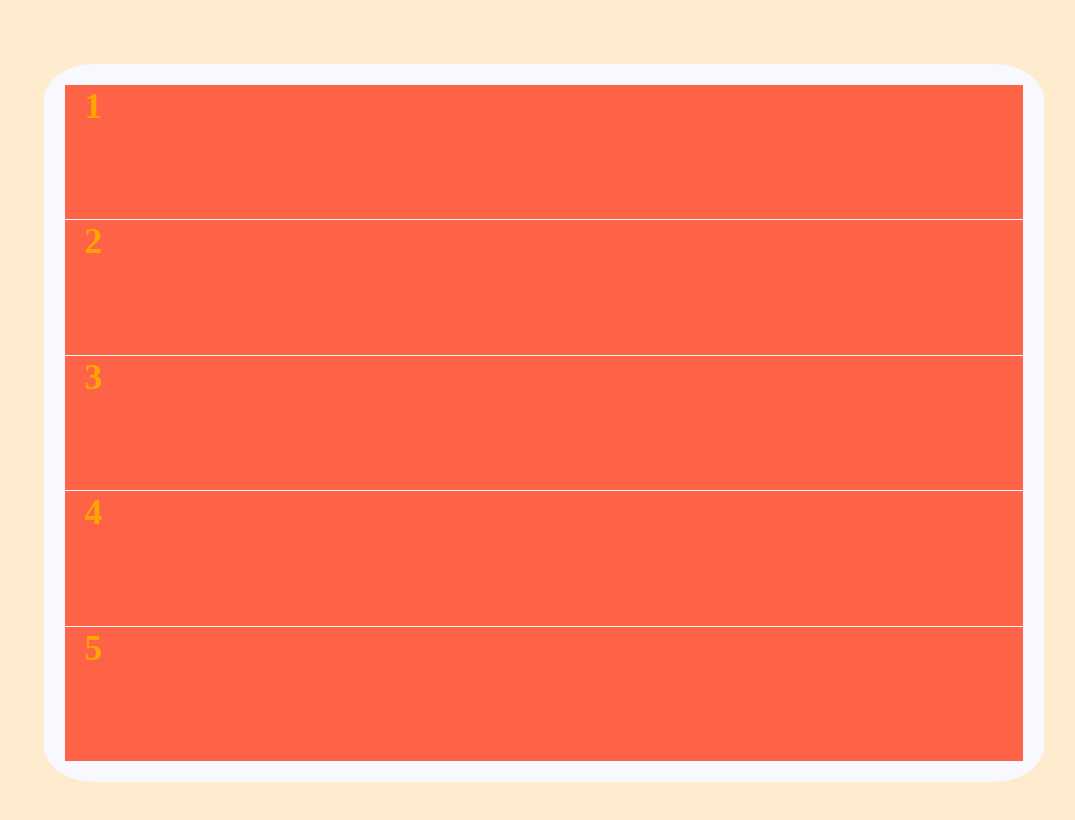
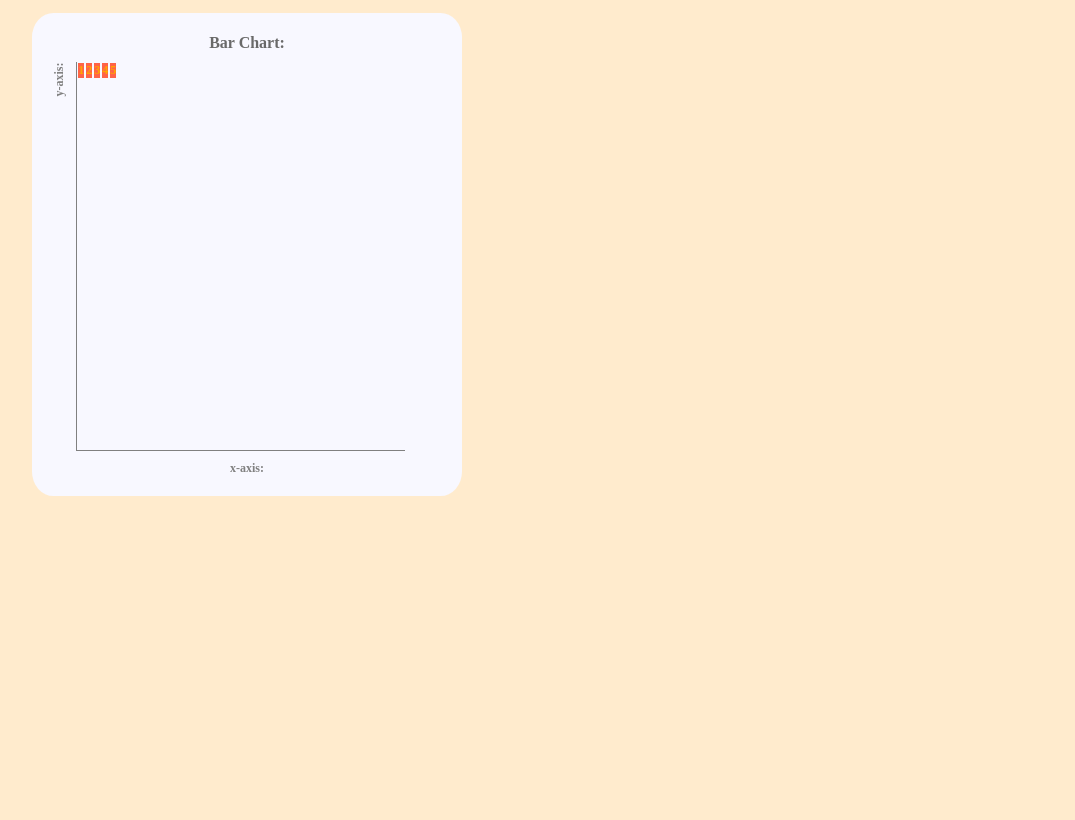
Before and after one commit to jo-wood/prep-course-stretch-project, a website: page main/index.html in a window 1280 px wide. Shown: the whole page, without its empty margins (96-1171 px from the left). Drawn offline with nearby package versions, Linux system fonts and the light colour scheme.

Commit message:
swapped y and x axis as required by instructions

```diff
--- a/main/app.js
+++ b/main/app.js
@@ -15,7 +15,7 @@ if (num === 2) {
 
 }
 
-console.log($( "#root" ).append(newdiv));
+console.log($( "#chart" ).append(newdiv));
 
 
 }
--- a/main/index.html
+++ b/main/index.html
@@ -11,7 +11,12 @@
 <body>
 
   <div id="root">
+    <h1>Bar Chart:</h1>
+    <h2 id="yaxis">y-axis:</h2>
+    <div id="chart">
 
+    </div>
+    <h2 id="xaxis">x-axis:</h2>
   </div>
 
 
--- a/main/styles.css
+++ b/main/styles.css
@@ -1,24 +1,56 @@
 body{
-  margin: 5% auto;
-  max-width: 1000px;
   background: #FFEBCD;
+  max-width:80%;
+  margin:1% auto;
+  font-size:.5em;
+  color:grey;
 }
 
 div#root{
+  min-width:40%;
+  min-height:40%;
   background: #F8F8FF;
-  padding: 2%;
+  padding: 1%;
   border-radius: 5%;
+  float:left;
 }
 
-div{
-  font-size: 1.5em;
-  font-weight: bold;
-  text-indent:2%;
+h1 {
+  min-width: 100%;
+  color:dimGrey;
+  text-align: center;
 }
+
+#yaxis {
+  max-width: 20%;
+  float:left;
+  text-align: left;
+  transform: rotate(-90deg);
+}
+
+#chart {
+  min-width:80%;
+  min-height:50%;
+  float: left;
+  border-left: solid thin grey;
+  border-bottom: solid thin grey;
+
+}
+
+#xaxis {
+  min-width: 100%;
+  text-align: center;
+  float:left;
+}
+
 
 .bar-num{
   color: orange;
   background-color: tomato ;
-  height: 20%;
   margin: 1px;
+    font-size: 1.5em;
+    font-weight: bold;
+    text-indent:2%;
+    text-align: center;
+    float:left;
 }
```
